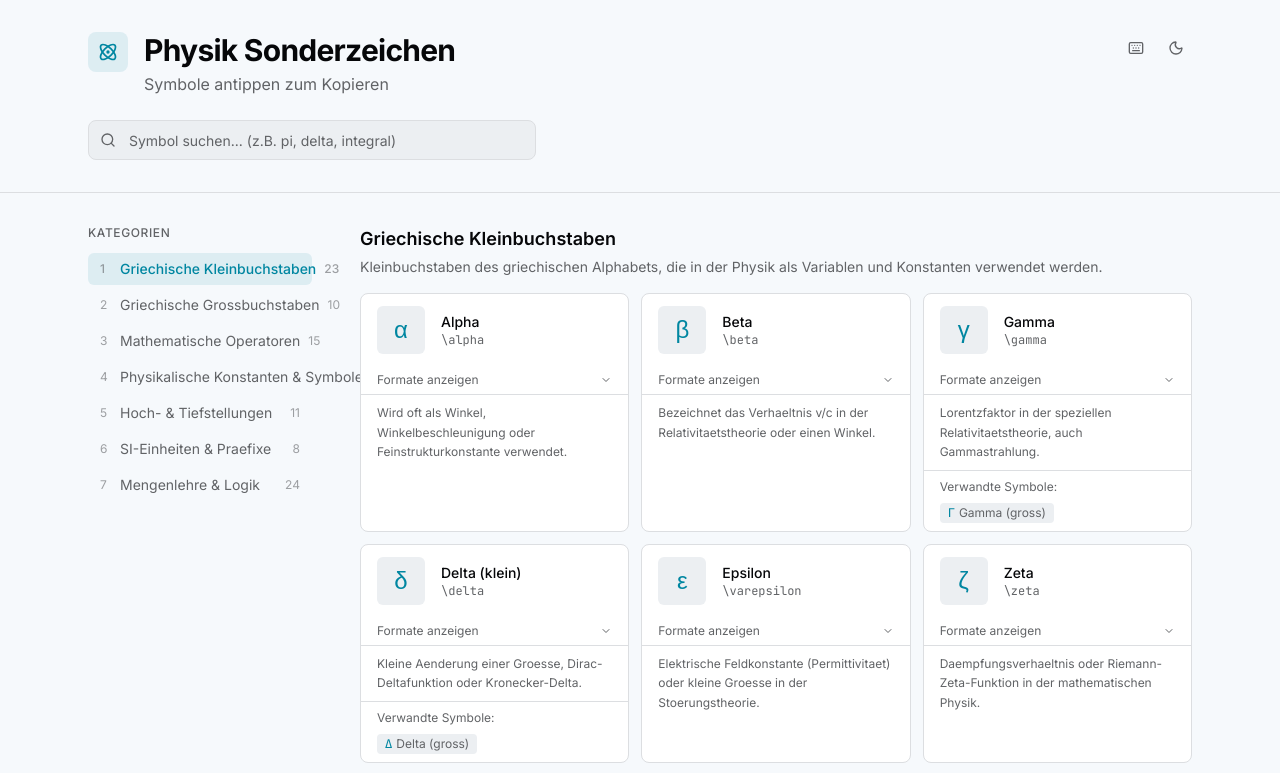
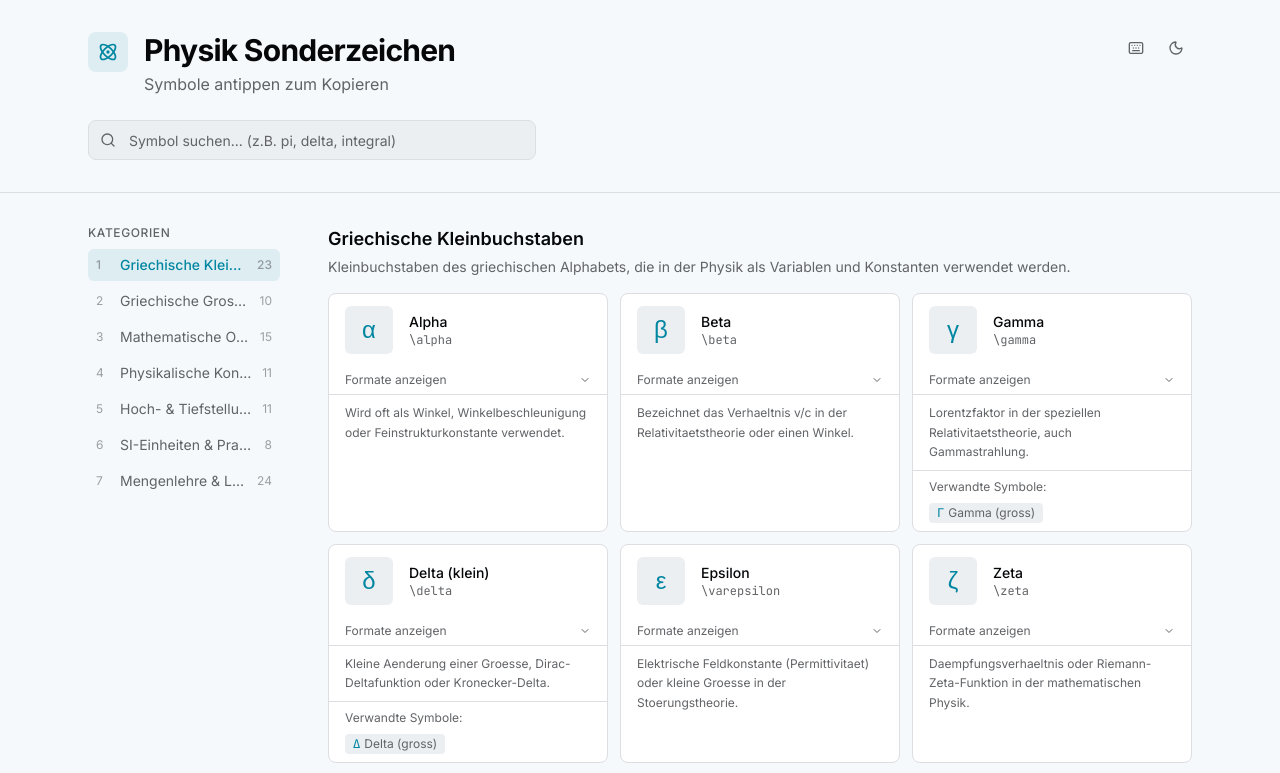
Before and after one commit to ed23x/physik-chars, a Next.js app: page / in a window 1280 px wide. Shown: the top 773 px of the page. Built offline with nearby package versions, Linux system fonts and the light colour scheme.

Commit message:
Fix sidebar text wrapping and overflow

```diff
--- a/app/page.tsx
+++ b/app/page.tsx
@@ -201,9 +201,9 @@ function HomeContent() {
 
       <div className="mx-auto max-w-6xl px-4 py-8 sm:px-6">
         <div className="flex flex-col gap-8 lg:flex-row lg:gap-12">
-          <aside className="shrink-0 lg:w-56 lg:self-start">
+          <aside className="flex flex-col gap-6 lg:w-48 lg:self-start overflow-hidden">
             {recentSymbols.length > 0 && !search && (
-              <div className="mb-8">
+              <div>
                 <div className="mb-2 flex items-center gap-2 text-xs font-medium uppercase tracking-wider text-muted-foreground">
                   <Clock className="h-3 w-3" />
                   Zuletzt verwendet
@@ -226,7 +226,8 @@ function HomeContent() {
               </div>
             )}
 
-            <div className="mb-3 text-xs font-medium uppercase tracking-wider text-muted-foreground">
+            <div>
+              <div className="mb-2 text-xs font-medium uppercase tracking-wider text-muted-foreground">
                 Kategorien
               </div>
               <CategoryNav
@@ -234,6 +235,7 @@ function HomeContent() {
                 activeId={activeCategory}
                 onSelect={handleCategorySelect}
               />
+            </div>
           </aside>
 
           <main className="min-w-0 flex-1">
--- a/components/category-nav.tsx
+++ b/components/category-nav.tsx
@@ -11,23 +11,21 @@ interface CategoryNavProps {
 
 export function CategoryNav({ categories, activeId, onSelect }: CategoryNavProps) {
   return (
-    <nav aria-label="Kategorien" className="flex flex-wrap gap-2 lg:flex-col lg:gap-1">
+    <nav aria-label="Kategorien" className="flex flex-col gap-1">
       {categories.map((cat, index) => (
         <button
           key={cat.id}
           onClick={() => onSelect(cat.id)}
           className={cn(
-            "flex w-full items-center justify-between gap-2 rounded-md px-3 py-1.5 text-left text-sm transition-colors",
+            "flex items-center gap-2 rounded-md px-2 py-1.5 text-left text-sm transition-colors",
             activeId === cat.id
               ? "bg-primary/10 font-medium text-primary"
               : "text-muted-foreground hover:bg-secondary hover:text-card-foreground"
           )}
         >
-          <span className="flex items-center gap-2">
-            <span className="text-xs text-muted-foreground/60 w-3">{index + 1}</span>
-            <span className="truncate">{cat.title}</span>
-          </span>
-          <span className="text-xs text-muted-foreground/60 shrink-0">
+          <span className="shrink-0 text-xs text-muted-foreground/60 w-4">{index + 1}</span>
+          <span className="flex-1 truncate">{cat.title}</span>
+          <span className="shrink-0 text-xs text-muted-foreground/60">
             {cat.symbols.length}
           </span>
         </button>
```
Lines whose indentation alone changed are shown as unchanged.
